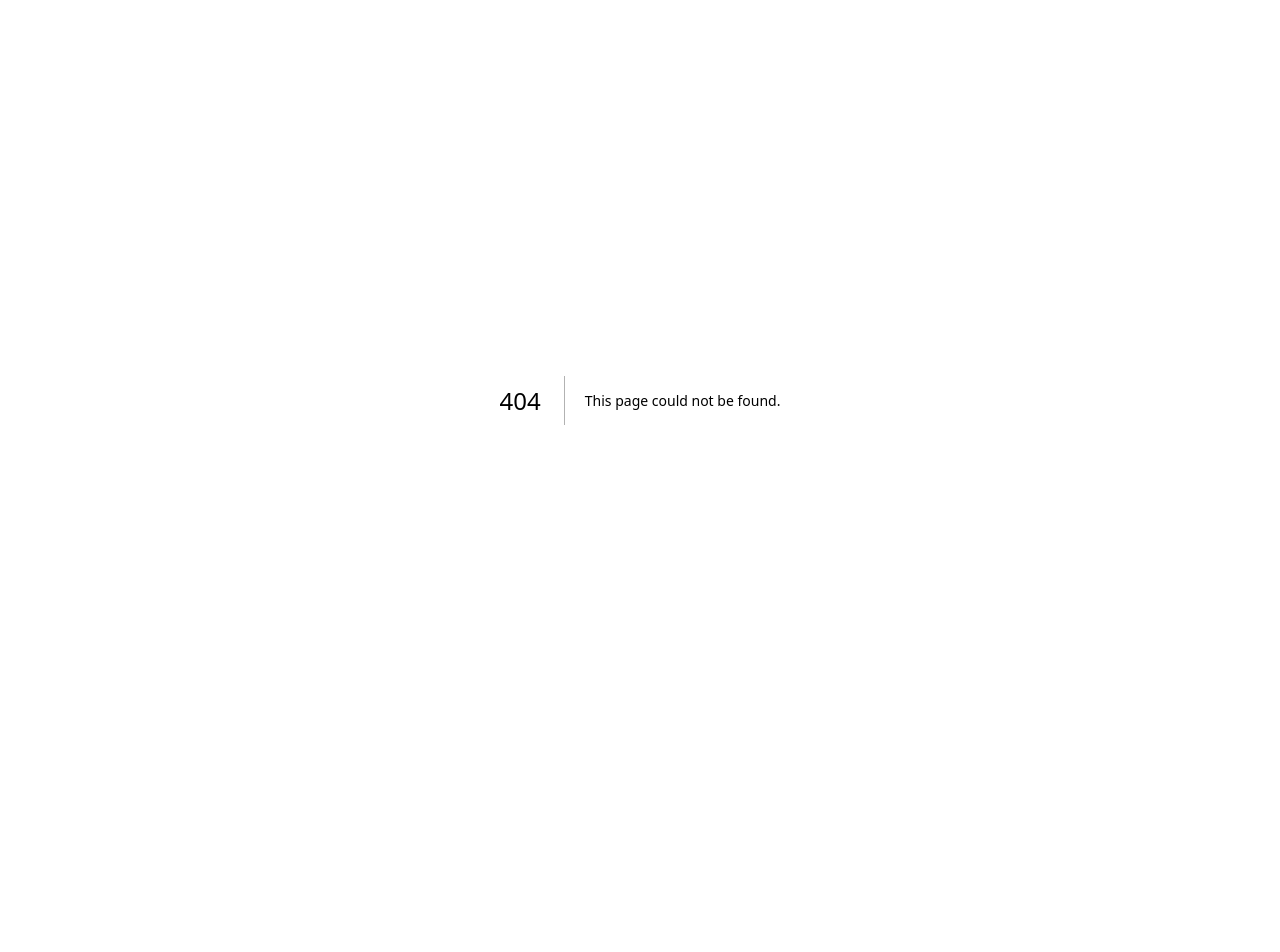
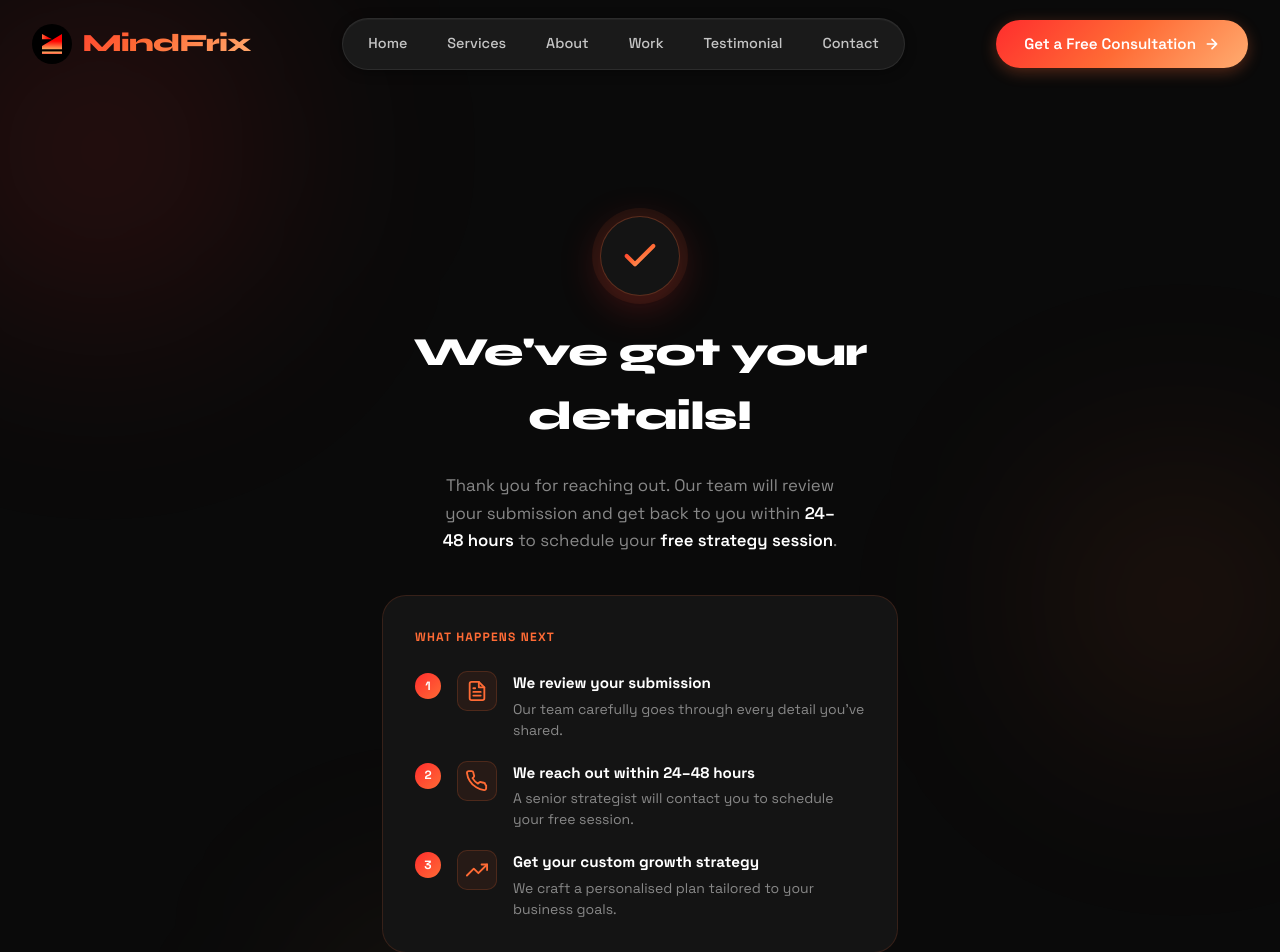
Before and after one commit to pritamghoshayurmed/mindfrix, a Next.js app: page /thank-you in a window 1280 px wide. Before the commit this address had no page. Shown: the top 952 px of the page. Before the commit the page ends 800 px from the top, so only its background shows below. Built offline with nearby package versions, Linux system fonts and the light colour scheme.

Commit message:
feat: Implement Thank You page with submission details and next steps

```diff
--- a/src/app/globals.css
+++ b/src/app/globals.css
@@ -3960,3 +3960,95 @@ input {
     min-width: 0;
   }
 }
+
+/* ─── Thank You Page ─── */
+.thankyou-wrap {
+  position: relative;
+  z-index: 1;
+  margin: 0 auto;
+  max-width: 580px;
+  text-align: center;
+  padding: clamp(3rem, 10vw, 6rem) var(--spacing-lg);
+  display: flex;
+  flex-direction: column;
+  align-items: center;
+  gap: var(--spacing-md);
+  animation: cf-slide-in 0.5s cubic-bezier(0.16, 1, 0.3, 1) both;
+}
+
+.thankyou-steps {
+  width: 100%;
+  background: var(--color-dark-card);
+  border: 1px solid rgba(255, 107, 53, 0.15);
+  border-radius: var(--radius-xl);
+  padding: var(--spacing-lg);
+  margin-top: var(--spacing-sm);
+  text-align: left;
+}
+
+.thankyou-steps-label {
+  font-size: 0.75rem;
+  font-weight: 700;
+  letter-spacing: 0.1em;
+  text-transform: uppercase;
+  color: #ff6b35;
+  margin-bottom: var(--spacing-md);
+}
+
+.thankyou-steps-list {
+  display: flex;
+  flex-direction: column;
+  gap: 1.25rem;
+}
+
+.thankyou-step {
+  display: flex;
+  align-items: flex-start;
+  gap: 1rem;
+}
+
+.thankyou-step-num {
+  flex-shrink: 0;
+  width: 26px;
+  height: 26px;
+  border-radius: 50%;
+  background: linear-gradient(135deg, #ff2d2d, #ff6b35);
+  color: #fff;
+  font-size: 0.75rem;
+  font-weight: 800;
+  display: flex;
+  align-items: center;
+  justify-content: center;
+  margin-top: 2px;
+}
+
+.thankyou-step-icon {
+  flex-shrink: 0;
+  width: 40px;
+  height: 40px;
+  border-radius: 10px;
+  background: rgba(255, 107, 53, 0.08);
+  border: 1px solid rgba(255, 107, 53, 0.18);
+  display: flex;
+  align-items: center;
+  justify-content: center;
+  color: #ff6b35;
+}
+
+.thankyou-step-content {
+  display: flex;
+  flex-direction: column;
+  gap: 0.2rem;
+}
+
+.thankyou-step-title {
+  font-size: 0.95rem;
+  font-weight: 700;
+  color: var(--color-white);
+}
+
+.thankyou-step-desc {
+  font-size: 0.875rem;
+  color: var(--color-grey);
+  line-height: 1.5;
+}
--- /dev/null
+++ b/src/app/thank-you/page.tsx
@@ -0,0 +1,144 @@
+"use client";
+
+import Link from "next/link";
+import Navbar from "@/components/Navbar";
+import Footer from "@/components/Footer";
+
+function CheckCircleIcon() {
+  return (
+    <svg
+      width="40"
+      height="40"
+      viewBox="0 0 24 24"
+      fill="none"
+      strokeWidth="2.5"
+      strokeLinecap="round"
+      strokeLinejoin="round"
+    >
+      <defs>
+        <linearGradient id="check-grad" x1="0%" y1="0%" x2="100%" y2="100%">
+          <stop offset="0%" stopColor="#ff2d2d" />
+          <stop offset="50%" stopColor="#ff6b35" />
+          <stop offset="100%" stopColor="#ffac70" />
+        </linearGradient>
+      </defs>
+      <polyline points="20 6 9 17 4 12" stroke="url(#check-grad)" />
+    </svg>
+  );
+}
+
+function ArrowRight() {
+  return (
+    <svg
+      width="18"
+      height="18"
+      viewBox="0 0 24 24"
+      fill="none"
+      stroke="currentColor"
+      strokeWidth="2.5"
+      strokeLinecap="round"
+      strokeLinejoin="round"
+    >
+      <path d="M5 12h14M12 5l7 7-7 7" />
+    </svg>
+  );
+}
+
+const steps = [
+  {
+    icon: (
+      <svg width="22" height="22" viewBox="0 0 24 24" fill="none" stroke="currentColor" strokeWidth="2" strokeLinecap="round" strokeLinejoin="round">
+        <path d="M14 2H6a2 2 0 0 0-2 2v16a2 2 0 0 0 2 2h12a2 2 0 0 0 2-2V8z" />
+        <polyline points="14 2 14 8 20 8" />
+        <line x1="16" y1="13" x2="8" y2="13" />
+        <line x1="16" y1="17" x2="8" y2="17" />
+        <polyline points="10 9 9 9 8 9" />
+      </svg>
+    ),
+    title: "We review your submission",
+    desc: "Our team carefully goes through every detail you've shared.",
+  },
+  {
+    icon: (
+      <svg width="22" height="22" viewBox="0 0 24 24" fill="none" stroke="currentColor" strokeWidth="2" strokeLinecap="round" strokeLinejoin="round">
+        <path d="M22 16.92v3a2 2 0 0 1-2.18 2 19.79 19.79 0 0 1-8.63-3.07A19.5 19.5 0 0 1 4.15 12 19.79 19.79 0 0 1 1.08 3.4 2 2 0 0 1 3.05 1.17h3a2 2 0 0 1 2 1.72 12.84 12.84 0 0 0 .7 2.81 2 2 0 0 1-.45 2.11L7.09 8.91a16 16 0 0 0 6 6l1.27-1.27a2 2 0 0 1 2.11-.45 12.84 12.84 0 0 0 2.81.7A2 2 0 0 1 21 16z" />
+      </svg>
+    ),
+    title: "We reach out within 24–48 hours",
+    desc: "A senior strategist will contact you to schedule your free session.",
+  },
+  {
+    icon: (
+      <svg width="22" height="22" viewBox="0 0 24 24" fill="none" stroke="currentColor" strokeWidth="2" strokeLinecap="round" strokeLinejoin="round">
+        <polyline points="23 6 13.5 15.5 8.5 10.5 1 18" />
+        <polyline points="17 6 23 6 23 12" />
+      </svg>
+    ),
+    title: "Get your custom growth strategy",
+    desc: "We craft a personalised plan tailored to your business goals.",
+  },
+];
+
+export default function ThankYouPage() {
+  return (
+    <>
+      <Navbar />
+      <main className="contact-page">
+        {/* Background orbs */}
+        <div className="contact-orb contact-orb-1" />
+        <div className="contact-orb contact-orb-2" />
+        <div className="contact-orb contact-orb-3" />
+
+        <div className="thankyou-wrap">
+          {/* Icon */}
+          <div className="contact-success-icon">
+            <CheckCircleIcon />
+          </div>
+
+          {/* Heading */}
+          <h1 className="contact-success-title">
+            We&apos;ve got your details!
+          </h1>
+          <p className="contact-success-sub">
+            Thank you for reaching out. Our team will review your submission and
+            get back to you within{" "}
+            <strong>24–48 hours</strong> to schedule your{" "}
+            <strong>free strategy session</strong>.
+          </p>
+
+          {/* What happens next */}
+          <div className="thankyou-steps">
+            <p className="thankyou-steps-label">What happens next</p>
+            <div className="thankyou-steps-list">
+              {steps.map((s, i) => (
+                <div className="thankyou-step" key={i}>
+                  <div className="thankyou-step-num">{i + 1}</div>
+                  <div className="thankyou-step-icon">{s.icon}</div>
+                  <div className="thankyou-step-content">
+                    <p className="thankyou-step-title">{s.title}</p>
+                    <p className="thankyou-step-desc">{s.desc}</p>
+                  </div>
+                </div>
+              ))}
+            </div>
+          </div>
+
+          {/* CTA */}
+          <Link href="/" className="btn-primary contact-success-btn">
+            Back to Home <ArrowRight />
+          </Link>
+
+          {/* Trust strip */}
+          <div className="cf-trust-strip" style={{ marginTop: "1.5rem" }}>
+            <span>🔒 100% Confidential</span>
+            <span className="cf-trust-dot" />
+            <span>No spam, ever</span>
+            <span className="cf-trust-dot" />
+            <span>Free strategy call included</span>
+          </div>
+        </div>
+      </main>
+      <Footer />
+    </>
+  );
+}
```
Also changed, not shown: src/app/contact/page.tsx (+36 -39 lines).
